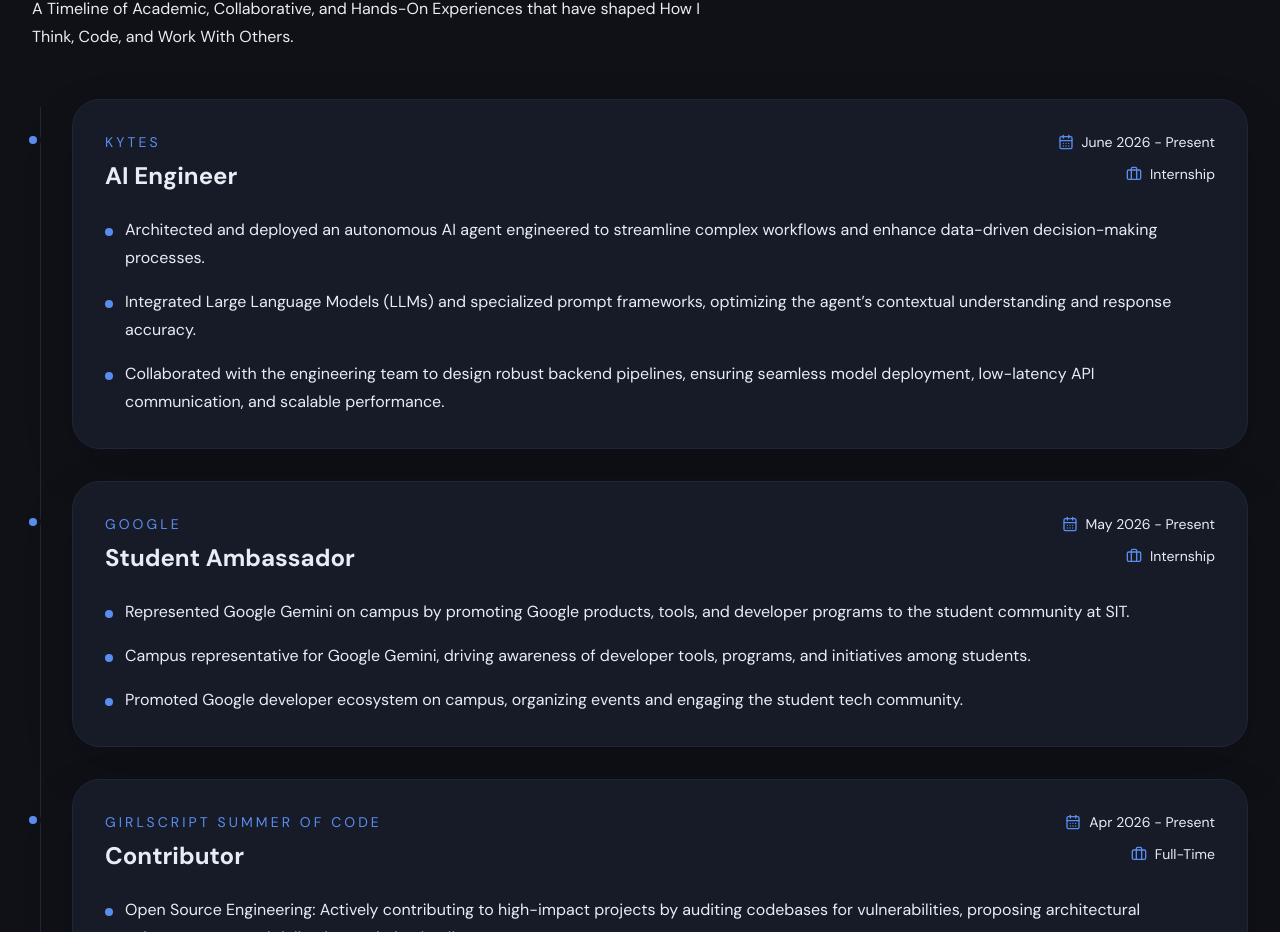
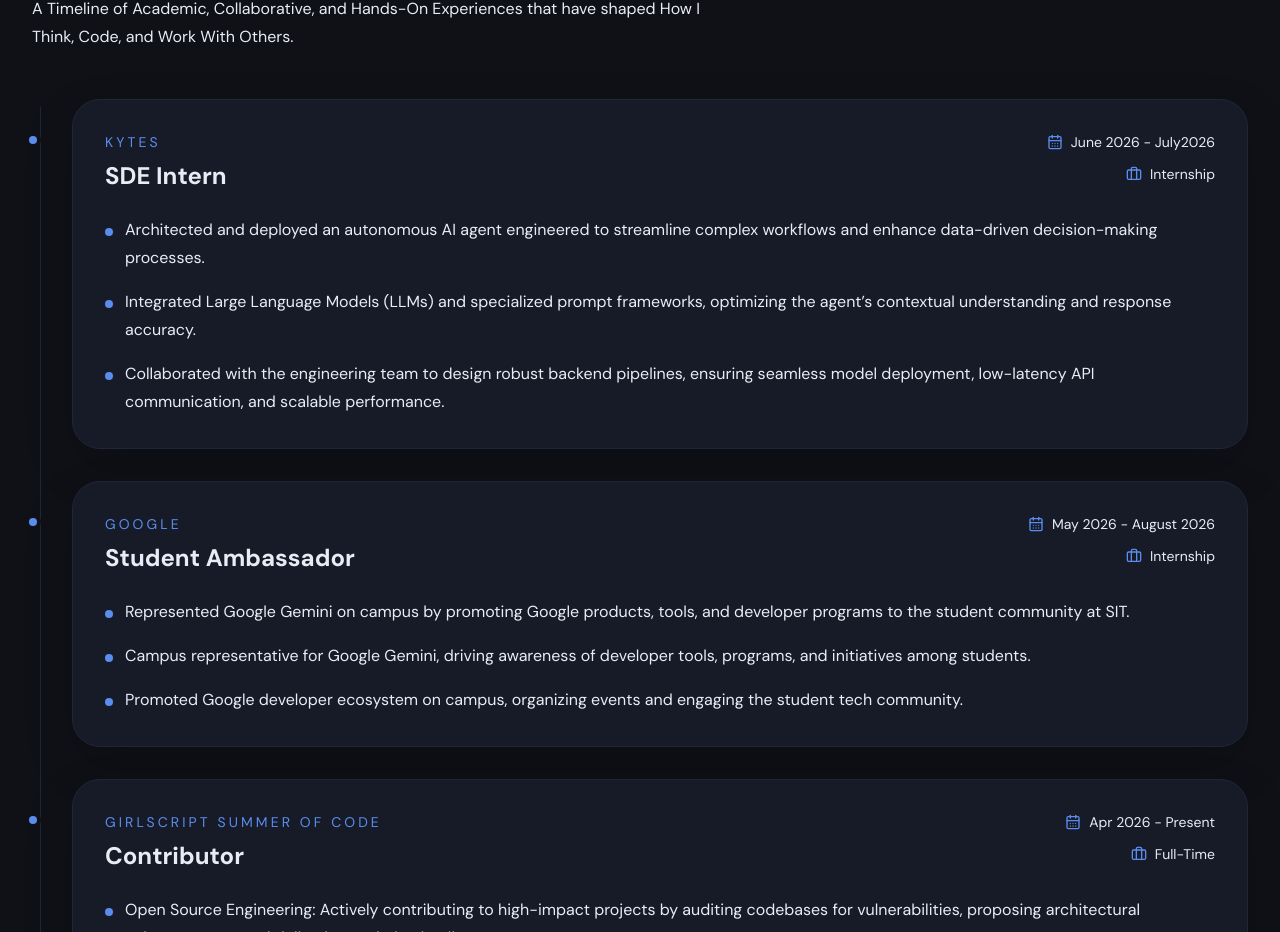
Before and after one commit to Shayan-Bhowmik/Shayan-Portfolio, a React (Vite) app: page / in a window 1280 px wide. Shown: the part 2937-3869 px from the top of the page. Built offline with nearby package versions, Linux system fonts and the light colour scheme.

Commit message:
Updated Experience

```diff
--- a/src/components/Experience.jsx
+++ b/src/components/Experience.jsx
@@ -5,8 +5,8 @@
 const experiences = [
   {
   company: 'Kytes',
-  role: ['AI Engineer'],
-  period: 'June 2026 - Present',
+  role: ['SDE Intern'],
+  period: 'June 2026 - July2026',
   location: 'Internship',
   points: [
     'Architected and deployed an autonomous AI agent engineered to streamline complex workflows and enhance data-driven decision-making processes.',
@@ -17,7 +17,7 @@
   {
     company: 'Google',
     role: ['Student Ambassador'],
-    period: 'May 2026 - Present',
+    period: 'May 2026 - August 2026',
     location: 'Internship ',
     points: [
       'Represented Google Gemini on campus by promoting Google products, tools, and developer programs to the student community at SIT.',
```
